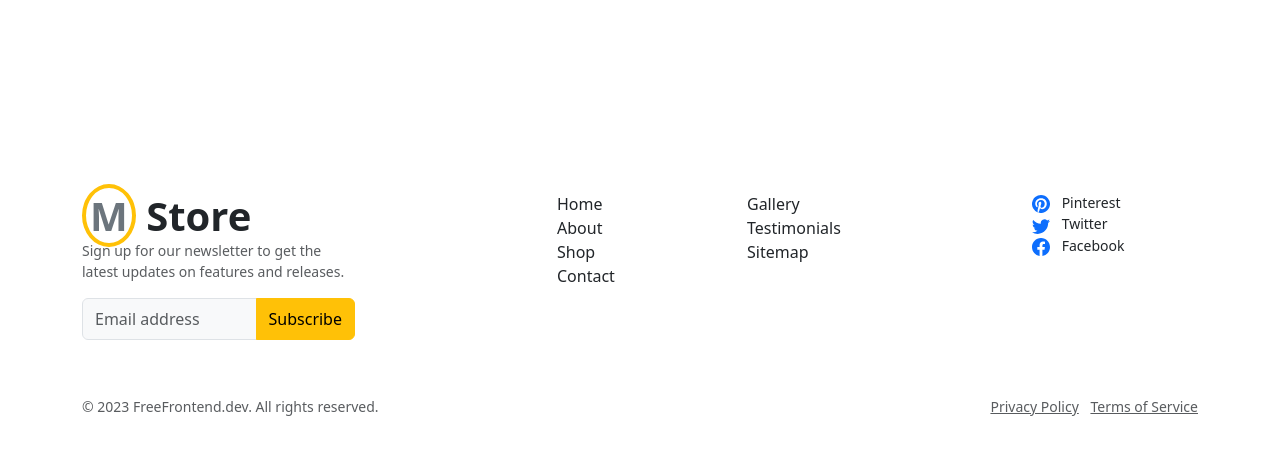
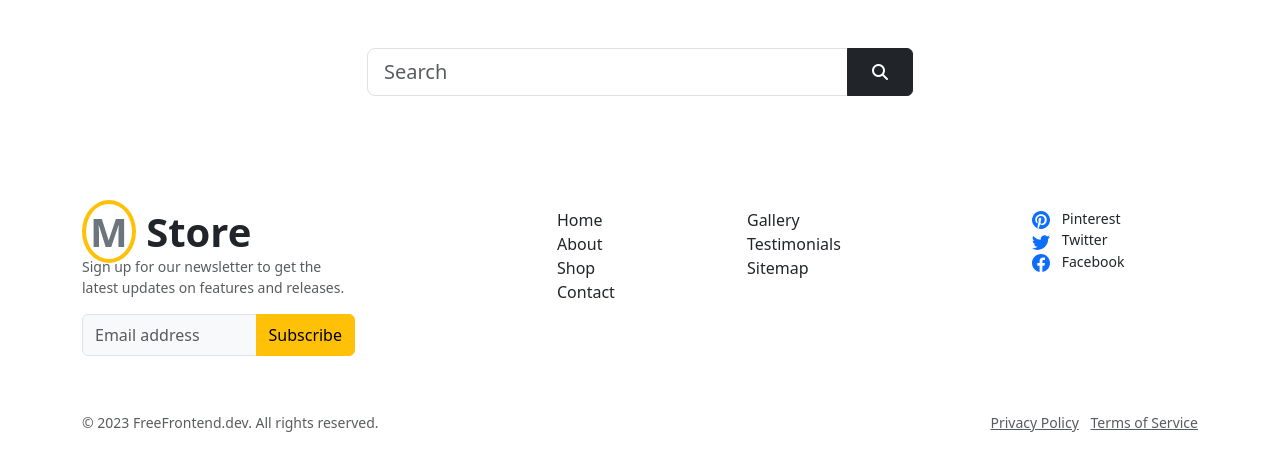
Before and after one commit to johnclamy/django-moviestore-project, a Django app: page /movies/ in a window 1280 px wide. Shown: the part 56-527 px from the top of the page. Run offline with Django 5.2, Linux system fonts and the light colour scheme; data that the repository does not hold is empty; some libraries are stand-ins or nearby versions.

Commit message:
add a search box section

```diff
--- a/moviestore/movies/templates/movies/index.html
+++ b/moviestore/movies/templates/movies/index.html
@@ -1,16 +1,31 @@
 {% extends "base.html" %}
 {% block content %}
 {% load static %}
-<main class="py-5">
+<div class="mt-5">
+    <section class="container">
+        <div class="row justify-content-center">
+            <div class="col-md-6">
+                <form class="d-flex">
+                    <div class="input-group">
+                        <input class="form-control form-control-lg" type="search" placeholder="Search" aria-label="Search">
+                        <button class="btn btn-dark px-4" type="submit">
+                            <i class="fa-solid fa-magnifying-glass" style="color: #ffffff;"></i>
+                            </button>
+                    </div>
+                </form>
+            </div>
+        </div>
+    </section>
+    <main class="py-2">
         <div class="container px-4 px-lg-5 mt-5">
-        <article class="row gx-4 gx-lg-5 row-cols-2 row-cols-md-3 row-cols-xl-4 justify-content-center">
+            <article class="row gx-4 gx-lg-5 row-cols-1 row-cols-sm-2 row-cols-md-3 row-cols-xl-4 justify-content-center">
                 <!-- Section for each movie card article -->
                 {% for movie in template_data.movies %}
                 <section class="col mb-5">
                     <div class="card h-100">
                         <!-- Product image-->
                         <a href={% url 'movies.show' id=movie.id %}>
-                        <img class="card-img-top" style="max-height: 100%" src="{{ movie.image.url }}" alt="{{ movie.name }}" />
+                            <img class="card-img-top" width="450px" height="300px" src="{{ movie.image.url }}" alt="{{ movie.name }}" />
                         </a>
                         <!-- Product details-->
                         <div class="card-body p-4">
@@ -31,4 +46,5 @@
             </article>
         </div>
     </main>
+</div>
 {% endblock content %}
```
Lines whose indentation alone changed are shown as unchanged.
